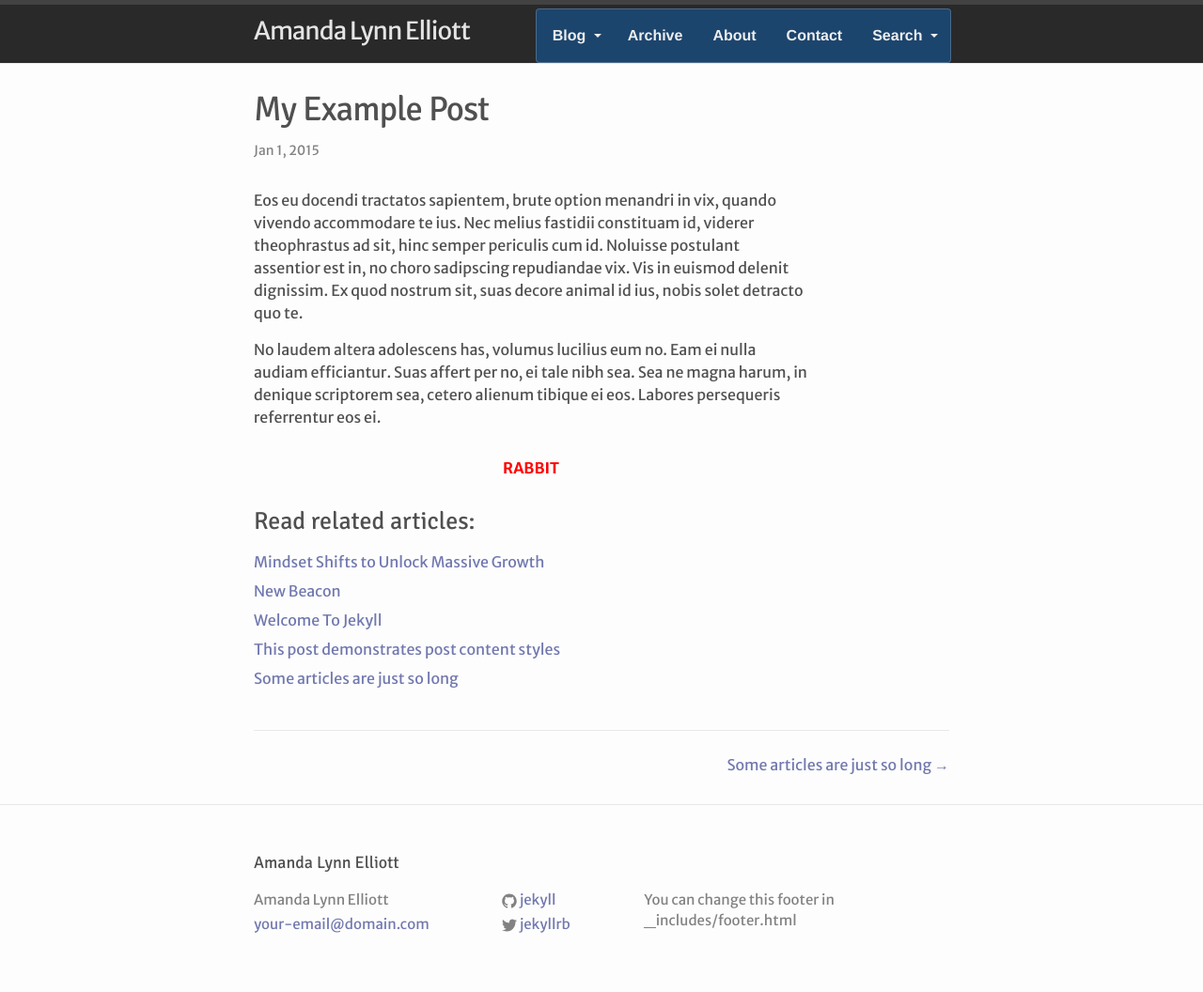
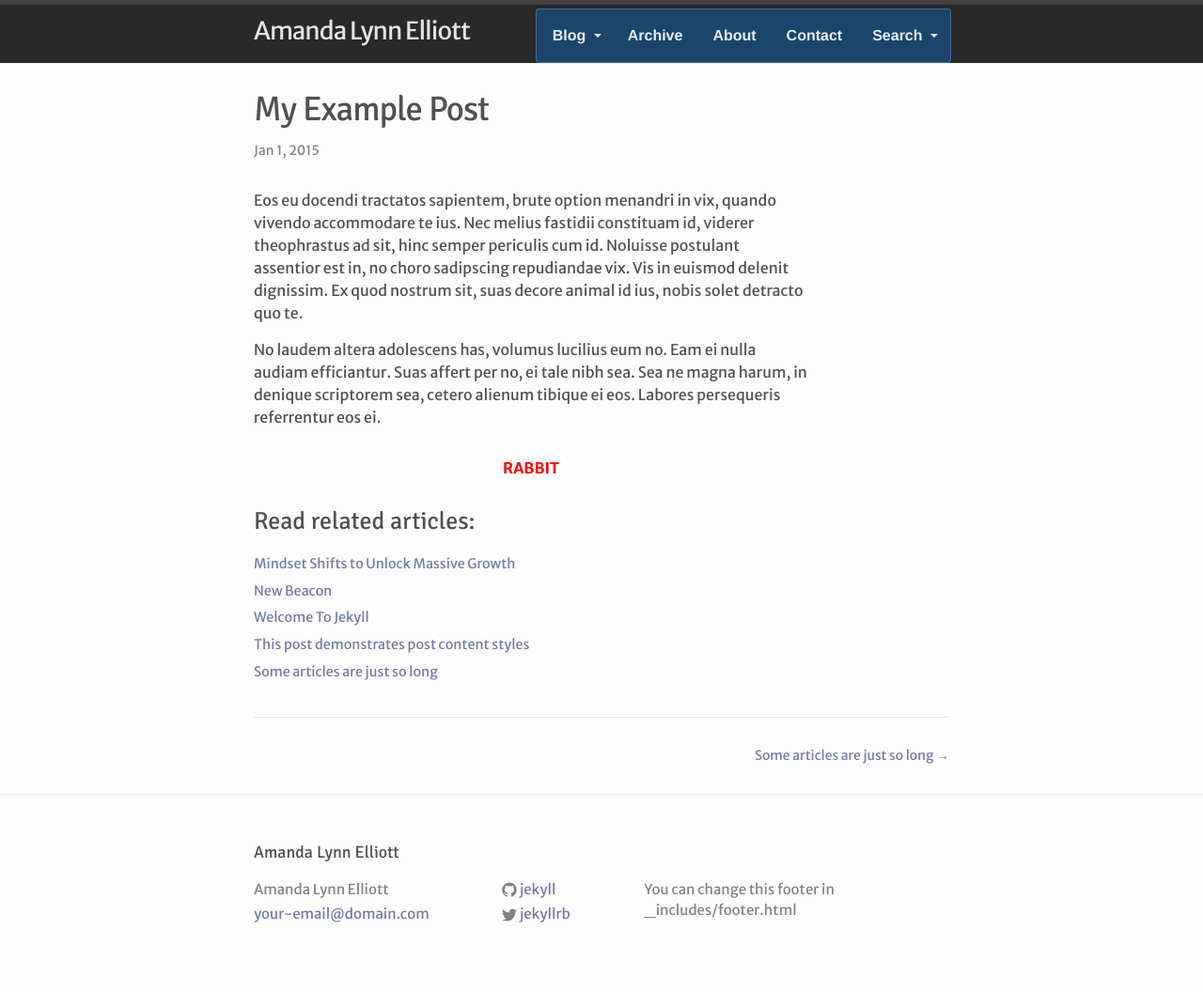
Before and after one commit to amandalynnelliott/amandalynnelliott.github.io-dev, a Jekyll site: the page built from _posts/2015-01-01-my-example-post.md, in a window 1280 px wide. Shown: the whole page at 94% size. Built offline with Jekyll 4.4.1, drawn with Linux system fonts in a browser that asks for light colours.

Commit message:
Some minor element CSS changes
Post-footer content is now readable on mobile.
Centered .sidenote element.
Photoshopped About page images.

```diff
--- a/assets/css/main.scss
+++ b/assets/css/main.scss
@@ -54,7 +54,6 @@
 
 body {
 	overflow-y: scroll;
-	font-size: 1em;
 }
 
 h1 {
@@ -107,32 +106,72 @@
 	margin-bottom: 0.25em;
 }
 
-.sidenote {
-	margin: 2em 0 2em 4em;
+p.sidenote {
+	max-width: 80%;
+	margin: 2em;
 	padding: 1em 1.5em;
 	background-color: $grey-color-light;
 	border-bottom: 10px solid $grey-color;
 	font-style: italic;
 }
 
-.related-posts h3 { //not sure why this isn't applying naturally
-	font-size: 26px
-}
+/* img + em { // for image captions
+	display: block;
+	text-align: center;
+	font-size: $small-font-size;
+	padding: 0.4em;
+	border-bottom: 1px solid $grey-color;
+	background-color: $grey-color-light;
+} */
 
-.related-post-items {
-	line-height: 1em;
+
+// --- Post footer content
+
+.related-posts h3 {
+    font-size: 26px;
 }
 
 .related-posts {
 	padding-bottom: 2em;
 	border-bottom: 1px solid $grey-color-light;
-	margin-bottom: 1.5em;
+	font-size: 0.9em;
+}
+
+.related-posts p {
+	margin-bottom: 0.5em;
+}
+
+.post-nav {
+	font-size: 0.875em;
+	padding-top: 30px;
 }
 
 .post-nav-next {
 	float: right;
+	text-align: right;
 }
 
+
+@include media-query($on-laptop){
+	.related-posts h3 {
+		font-size: 22px;
+	}
+}
+
+
+@include media-query($on-palm){
+	.related-post-items {
+		font-size: 14px;
+	}
+
+	.post-nav {
+		font-size: 12px;
+	}
+
+	.post-nav-next {
+		//margin-top: 1em;
+	}
+}
 
 .post-easter-egg {
 	max-width: calc(650px - (30px *2));
@@ -165,6 +204,6 @@
 
 // --- About page
 
-.myslides {
-	// max-height: 400px;
+.mySlides {
+	max-height: 400px;
 }
```
Also changed, not shown: about.md (+1 -2 lines), assets/img/me/glasses.jpg, assets/img/me/laugh.jpg.
